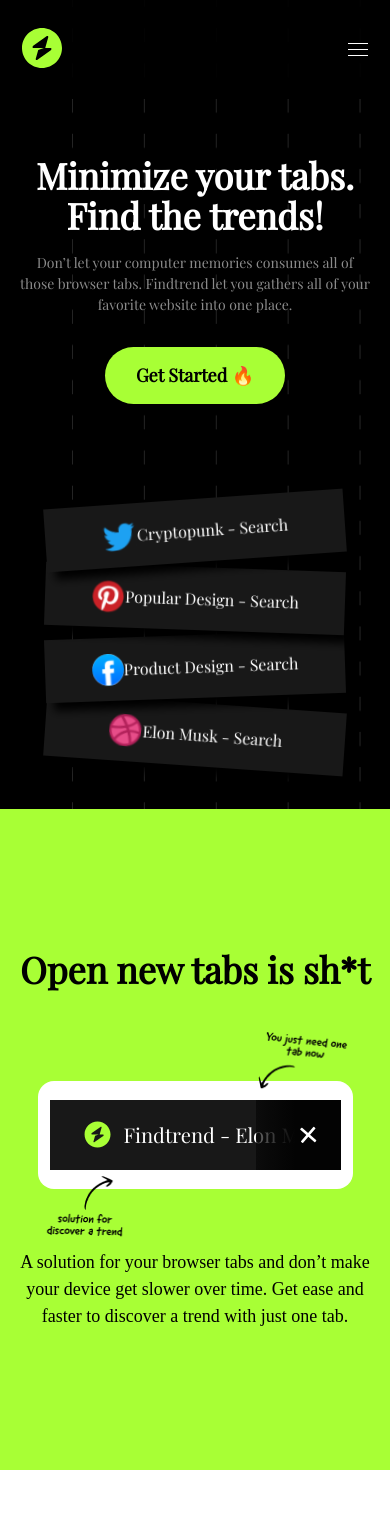
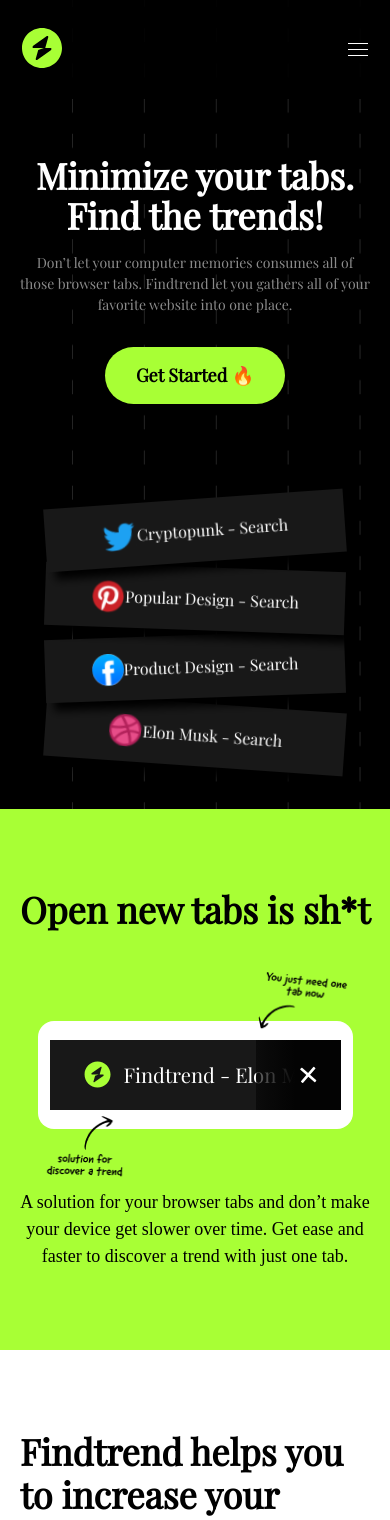
Before and after one commit to ulkermu/findtrend, a React (Create React App) app: page / in a window 390 px wide. Shown: the top 1520 px of the page. Built offline with nearby package versions, Linux system fonts and the light colour scheme; the HTML template or start-up script is replaced by a standard one.

Commit message:
Partners v0.02

```diff
--- a/src/styles/newTab.css
+++ b/src/styles/newTab.css
@@ -212,4 +212,10 @@
     padding-left: 34px;
   }
 }
+
+@media (max-width: 800px) {
+  .newTab {
+    padding: 80px 0;
+  }
+}
 /*# sourceMappingURL=newTab.css.map */
--- a/src/styles/newTab.scss
+++ b/src/styles/newTab.scss
@@ -120,3 +120,9 @@
     }
   }
 }
+
+@media (max-width:800px) {
+  .newTab {
+    padding: 80px 0;
+  }
+}
```
Also changed, not shown: 1 other file (tests, documents, lock files or other folders).
